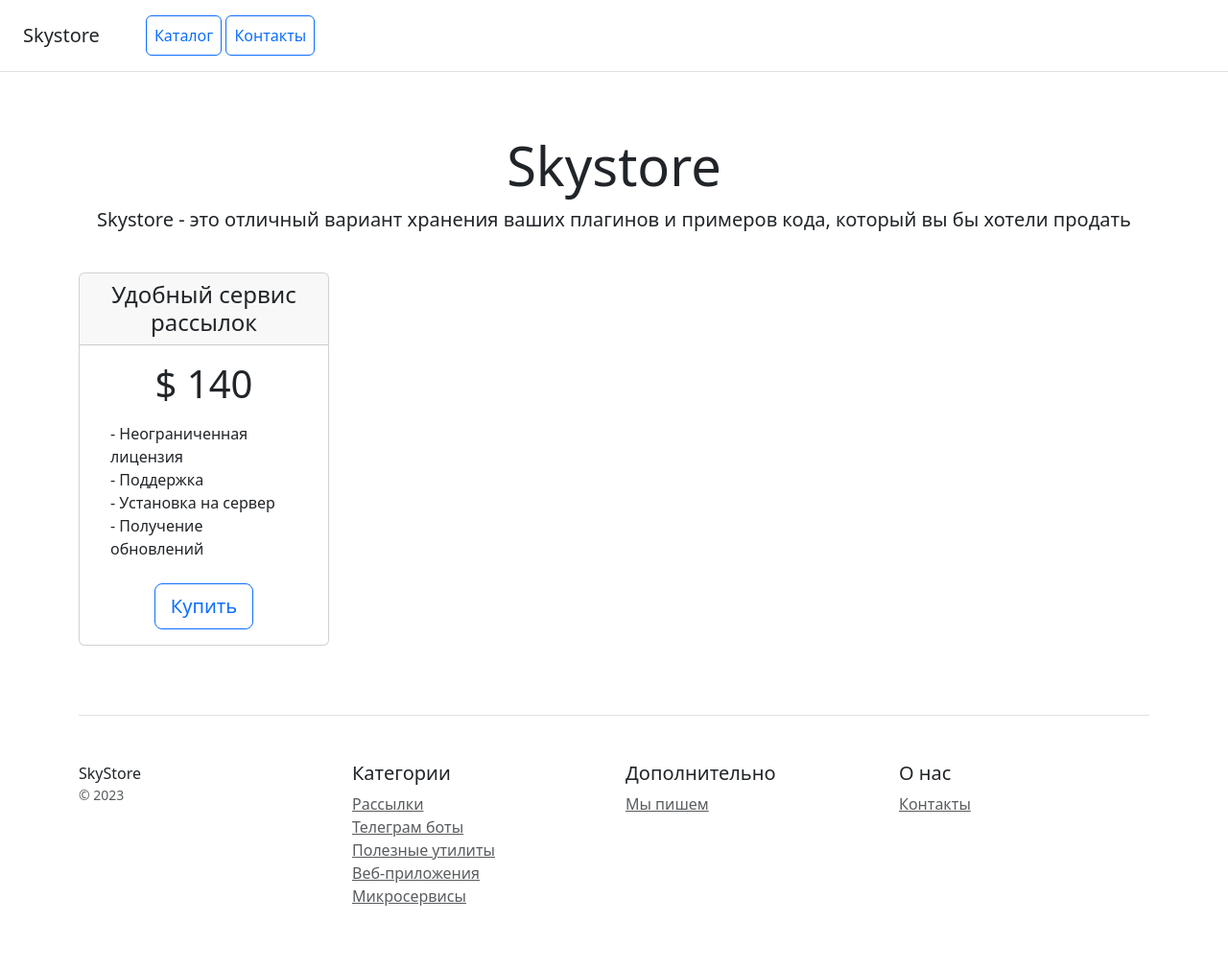
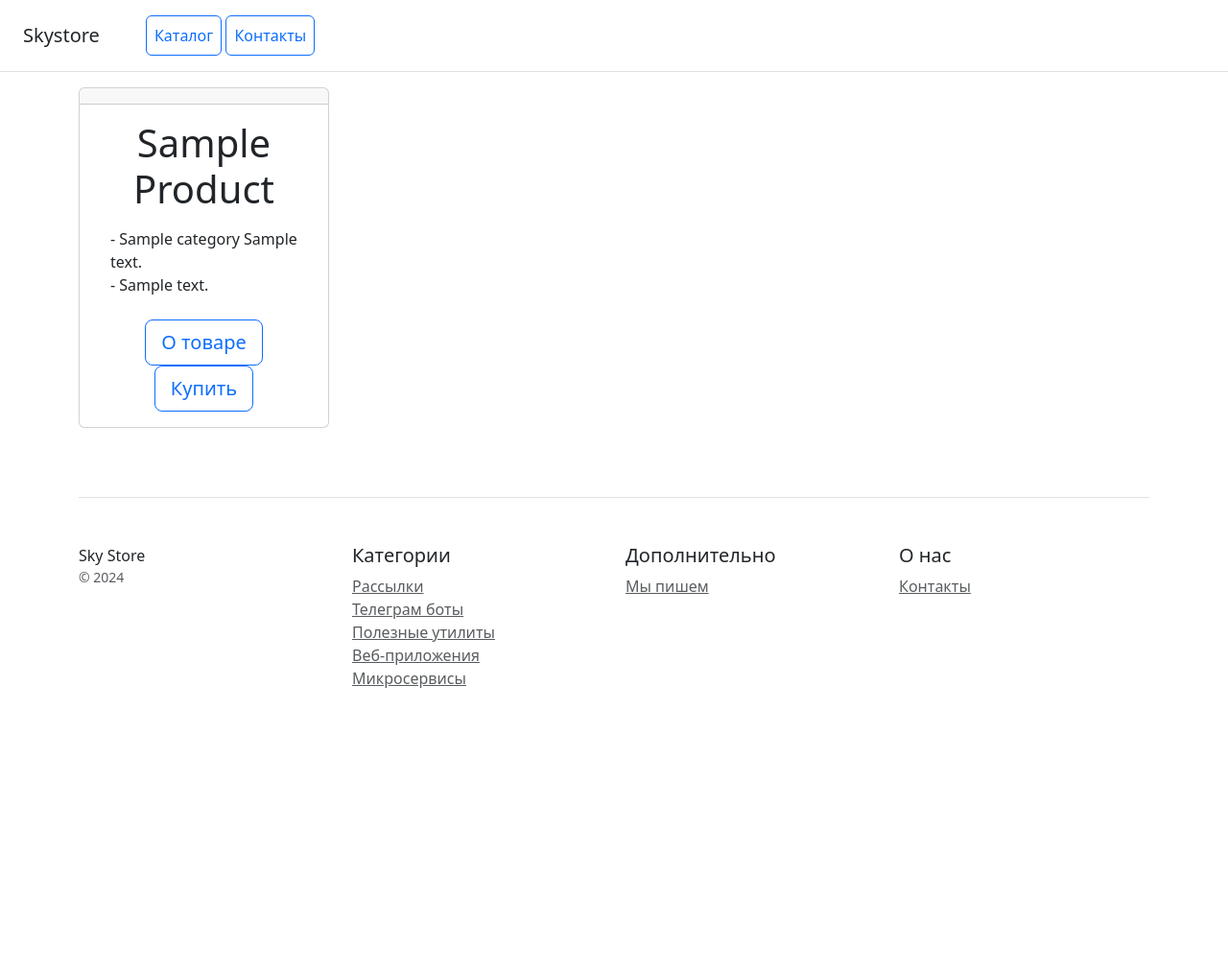
Before and after one commit to EvgeniyKhan/Sky_Store, a Django app: page / in a window 1280 px wide. Shown: the whole page at 96% size. After the commit the page ends 717 px from the top, so only its background shows below. Run offline with Django 5.2, Linux system fonts and the light colour scheme; tables that the repository leaves empty hold one stand-in row (values such as "Sample post").

Commit message:
создал шаблоны по критериям

```diff
--- /dev/null
+++ b/catalog/templates/catalog/base.html
@@ -0,0 +1,57 @@
+<!doctype html>
+<html lang="en">
+<head>
+    <meta charset="utf-8">
+    <meta name="viewport" content="width=device-width, initial-scale=1">
+    <title> {% block title %} {% endblock %} </title>
+    <link href="https://cdn.jsdelivr.net/npm/bootstrap@5.3.2/dist/css/bootstrap.min.css" rel="stylesheet"
+          integrity="sha384-T3c6CoIi6uLrA9TneNEoa7RxnatzjcDSCmG1MXxSR1GAsXEV/Dwwykc2MPK8M2HN" crossorigin="anonymous">
+</head>
+<body>
+{% block menu %}
+
+{% include 'catalog/includes/inc_catalog_menu.html' %}
+
+{% endblock %}
+
+{% block content %}
+{% endblock %}
+
+</body>
+<body>
+<footer class="pt-4 my-md-5 pt-md-5 border-top">
+    <div class="row">
+        <div class="col-12 col-md">
+            Sky Store
+            <small class="d-block mb-3 text-muted">&copy; 2024</small>
+        </div>
+        <div class="col-6 col-md">
+            <h5>Категории</h5>
+            <ul class="list-unstyled text-small">
+                <li><a class="text-muted" href="#">Рассылки</a></li>
+                <li><a class="text-muted" href="#">Телеграм боты</a></li>
+                <li><a class="text-muted" href="#">Полезные утилиты</a></li>
+                <li><a class="text-muted" href="#">Веб-приложения</a></li>
+                <li><a class="text-muted" href="#">Микросервисы</a></li>
+            </ul>
+        </div>
+        <div class="col-6 col-md">
+            <h5>Дополнительно</h5>
+            <ul class="list-unstyled text-small">
+                <li><a class="text-muted" href="#">Мы пишем</a></li>
+            </ul>
+        </div>
+        <div class="col-6 col-md">
+            <h5>О нас</h5>
+            <ul class="list-unstyled text-small">
+                <li><a class="text-muted" href="/contacts/">Контакты</a></li>
+            </ul>
+        </div>
+    </div>
+</footer>
+
+<script src="https://cdn.jsdelivr.net/npm/bootstrap@5.3.2/dist/js/bootstrap.bundle.min.js"
+        integrity="sha384-C6RzsynM9kWDrMNeT87bh95OGNyZPhcTNXj1NW7RuBCsyN/o0jlpcV8Qyq46cDfL"
+        crossorigin="anonymous"></script>
+</body>
+</html>
--- /dev/null
+++ b/catalog/templates/catalog/includes/inc_catalog_menu.html
@@ -0,0 +1,7 @@
+<div class="d-flex flex-column flex-md-row align-items-center p-3 px-md-4 mb-3 bg-white border-bottom box-shadow">
+    <h5 class="my-0 mr-md-auto font-weight-normal">Skystore</h5>
+    <nav class="ms-5">
+        <a class="p-2 btn btn-outline-primary" href="{% url 'catalog:index' %}">Каталог</a>
+        <a class="p-2 btn btn-outline-primary" href="{% url 'catalog:contacts' %}">Контакты</a>
+    </nav>
+</div>
--- a/catalog/templates/catalog/index.html
+++ b/catalog/templates/catalog/index.html
@@ -1,79 +1,24 @@
-<!doctype html>
-<html lang="en">
-<head>
-    <meta charset="utf-8">
-    <meta name="viewport" content="width=device-width, initial-scale=1">
-    <title>Skystore</title>
-    <link href="https://cdn.jsdelivr.net/npm/bootstrap@5.3.2/dist/css/bootstrap.min.css" rel="stylesheet" integrity="sha384-T3c6CoIi6uLrA9TneNEoa7RxnatzjcDSCmG1MXxSR1GAsXEV/Dwwykc2MPK8M2HN" crossorigin="anonymous">
-</head>
-<body>
-<div class="d-flex flex-column flex-md-row align-items-center p-3 px-md-4 mb-3 bg-white border-bottom box-shadow">
-    <h5 class="my-0 mr-md-auto font-weight-normal">Skystore</h5>
-    <nav class="ms-5">
-        <a class="p-2 btn btn-outline-primary" href="/">Каталог</a>
-        <a class="p-2 btn btn-outline-primary" href="/contacts/">Контакты</a>
-    </nav>
-</div>
-
-<div class="pricing-header px-3 py-3 pt-md-5 pb-md-4 mx-auto text-center">
-    <h1 class="display-4">Skystore</h1>
-    <p class="lead">Skystore - это отличный вариант хранения ваших плагинов и примеров кода, который вы бы хотели
-        продать</p>
-</div>
-
+{% extends 'catalog/base.html' %}
+{% block content %}
 <div class="container">
     <div class="row text-center">
+        {% for object in object_list %}
         <div class="col-3">
             <div class="card mb-4 box-shadow">
                 <div class="card-header">
-                    <h4 class="my-0 font-weight-normal">Удобный сервис рассылок</h4>
+                    <h4 class="my-0 font-weight-normal"></h4>
                 </div>
                 <div class="card-body">
-                    <h1 class="card-title pricing-card-title">$ 140</h1>
+                    <h1 class="card-title pricing-card-title">{{ object|title }}</h1>
                     <ul class="list-unstyled mt-3 mb-4 text-start m-3">
-                        <li>- Неограниченная лицензия</li>
-                        <li>- Поддержка</li>
-                        <li>- Установка на сервер</li>
-                        <li>- Получение обновлений</li>
+                        <li>- {{ object.category }}</li>
+                        <li>- {{ object.description | truncatechars:100 }}</li>
                     </ul>
+                    <a href="{% url 'catalog:product_detail' object.pk %}" class="w-20 btn btn-lg btn-outline-primary">О товаре</a>
                     <button type="button" class="btn btn-lg btn-block btn-outline-primary">Купить</button>
                 </div>
             </div>
         </div>
+        {% endfor %}
     </div>
-
-    <footer class="pt-4 my-md-5 pt-md-5 border-top">
-        <div class="row">
-            <div class="col-12 col-md">
-                SkyStore
-                <small class="d-block mb-3 text-muted">&copy; 2023</small>
-            </div>
-            <div class="col-6 col-md">
-                <h5>Категории</h5>
-                <ul class="list-unstyled text-small">
-                    <li><a class="text-muted" href="#">Рассылки</a></li>
-                    <li><a class="text-muted" href="#">Телеграм боты</a></li>
-                    <li><a class="text-muted" href="#">Полезные утилиты</a></li>
-                    <li><a class="text-muted" href="#">Веб-приложения</a></li>
-                    <li><a class="text-muted" href="#">Микросервисы</a></li>
-                </ul>
-            </div>
-            <div class="col-6 col-md">
-                <h5>Дополнительно</h5>
-                <ul class="list-unstyled text-small">
-                    <li><a class="text-muted" href="#">Мы пишем</a></li>
-                </ul>
-            </div>
-            <div class="col-6 col-md">
-                <h5>О нас</h5>
-                <ul class="list-unstyled text-small">
-                    <li><a class="text-muted" href="/contacts/">Контакты</a></li>
-                </ul>
-            </div>
-        </div>
-    </footer>
-</div>
-
-<script src="https://cdn.jsdelivr.net/npm/bootstrap@5.3.2/dist/js/bootstrap.bundle.min.js" integrity="sha384-C6RzsynM9kWDrMNeT87bh95OGNyZPhcTNXj1NW7RuBCsyN/o0jlpcV8Qyq46cDfL" crossorigin="anonymous"></script>
-</body>
-</html>
+    {% endblock %}
```
Also changed, not shown: catalog/templates/catalog/contacts.html (+9 -58 lines), catalog/templates/catalog/product_detail.html (added, +24 -0 lines).
